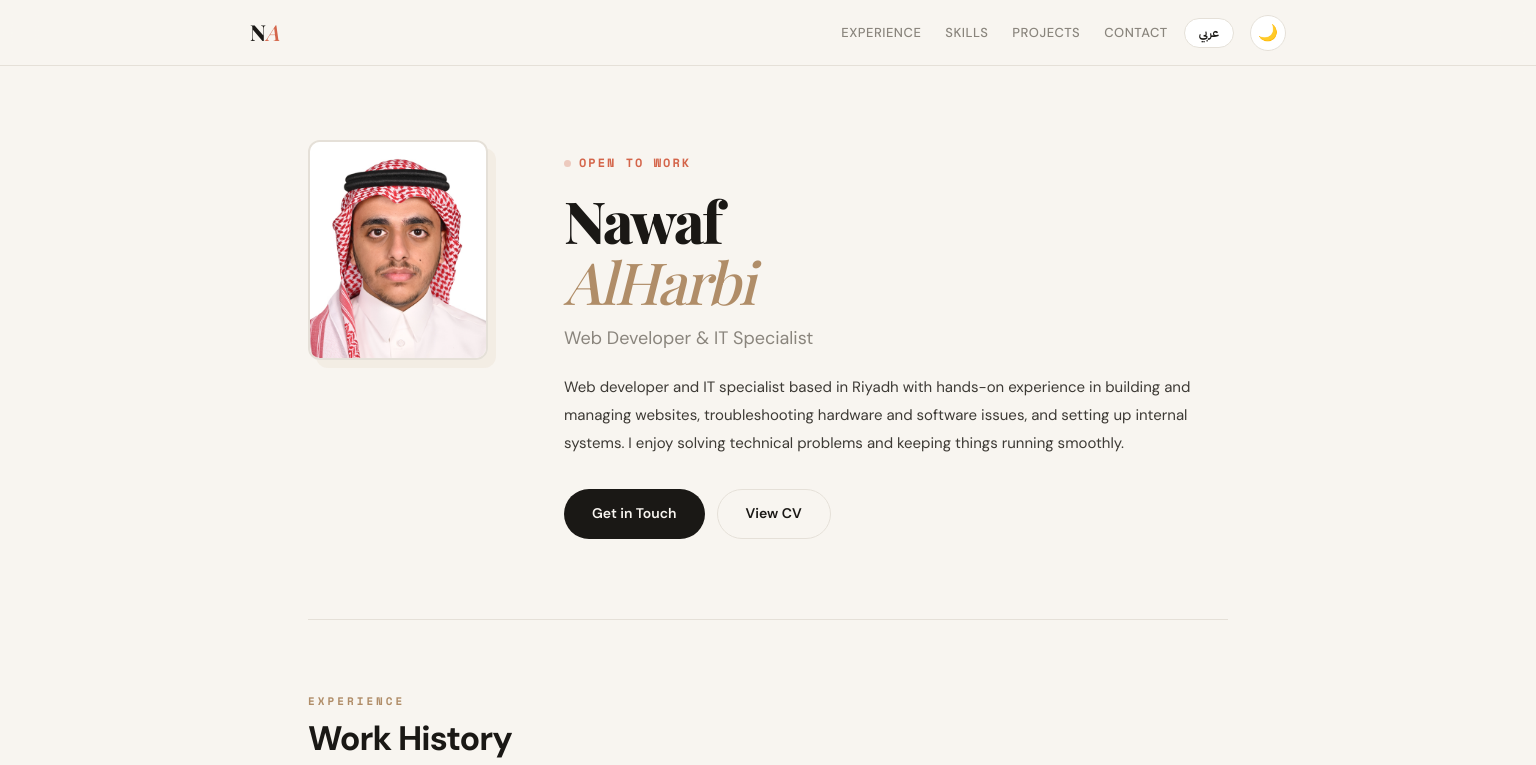
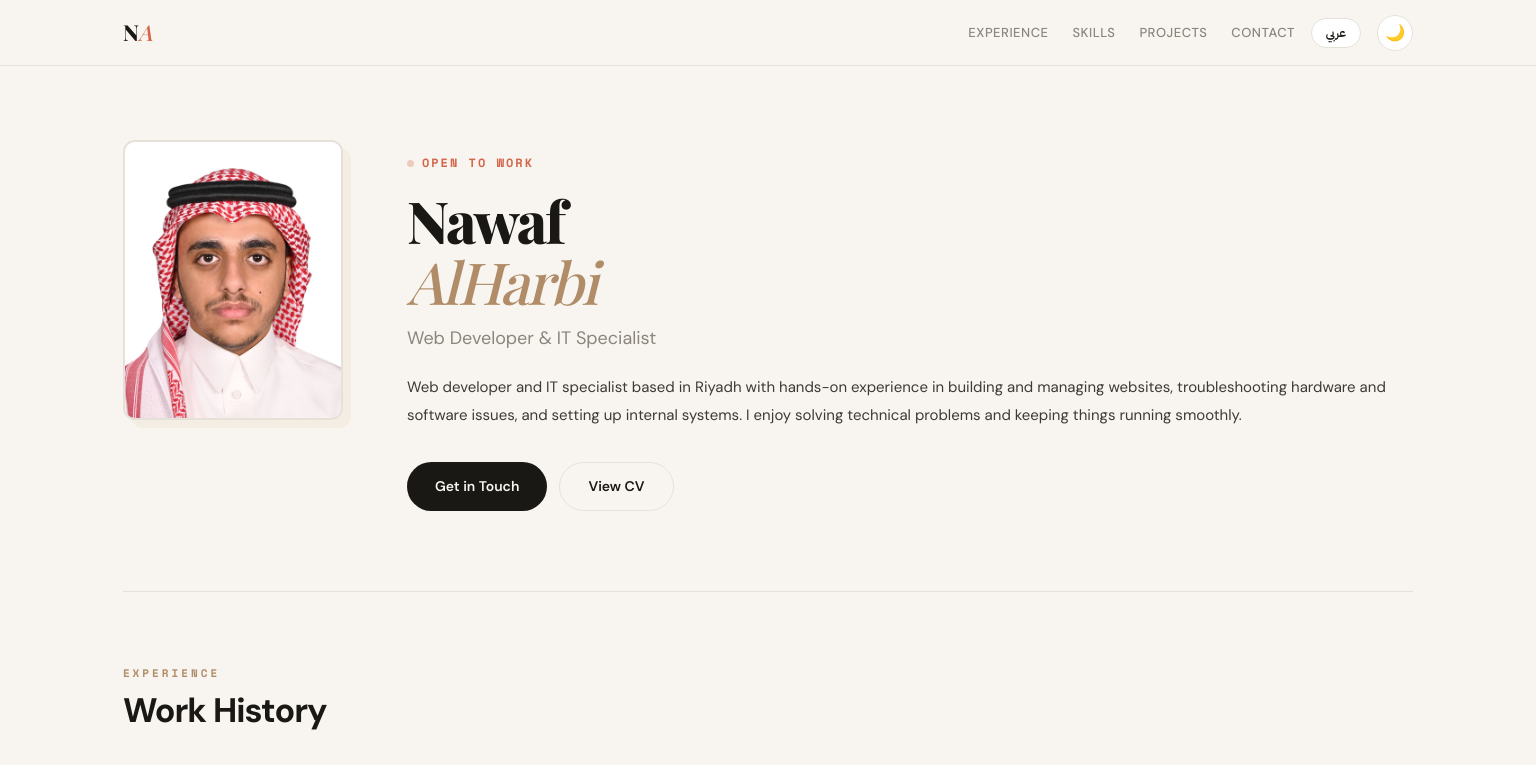
Before and after one commit to Nawaf659/nawaf659.github.io, a plain HTML site: page index.html in a window 1536 px wide. Shown: the top 765 px of the page. Drawn offline with nearby package versions, Linux system fonts and the light colour scheme.

Commit message:
update layout v3

```diff
--- a/index.html
+++ b/index.html
@@ -25,13 +25,13 @@ html[dir="rtl"] body{font-family:'IBM Plex Sans Arabic','DM Sans',sans-serif}
 html[dir="rtl"] *{letter-spacing:0 !important}
 h1,h2,h3{font-family:'Playfair Display',Georgia,serif}
 html[dir="rtl"] h1,html[dir="rtl"] h2,html[dir="rtl"] h3{font-family:'IBM Plex Sans Arabic',serif}
-.page{max-width:1200px;margin:0 auto}
-.content{max-width:960px;margin:0 auto;padding:0 40px}
+.page{max-width:100%;margin:0 auto}
+.content{max-width:100%;margin:0 auto;padding:0 8vw}
 
 /* Topbar */
 .topbar{position:fixed;top:0;left:0;right:0;z-index:100;background:rgba(248,245,240,0.9);backdrop-filter:blur(16px);border-bottom:1px solid var(--border);transition:background 0.4s}
 html.dark .topbar{background:rgba(17,19,24,0.9)}
-.topbar-inner{max-width:1100px;margin:0 auto;padding:14px 32px;display:flex;justify-content:space-between;align-items:center}
+.topbar-inner{max-width:100%;margin:0 auto;padding:14px 8vw;display:flex;justify-content:space-between;align-items:center}
 .logo{font-family:'Playfair Display',serif;font-weight:800;font-size:22px;color:var(--ink);letter-spacing:-1px}
 .logo em{font-style:italic;color:var(--accent);font-weight:500}
 .topbar-right{display:flex;align-items:center;gap:16px}
@@ -203,9 +203,12 @@ footer{padding:48px 32px;text-align:center;font-size:12px;color:var(--muted);fon
   .contact-row{grid-template-columns:repeat(2,1fr)}
 }
 @media(min-width:1400px){
-  .content{max-width:1000px}
-  .hero-grid{grid-template-columns:200px 1fr;gap:56px}
-  .proj-grid{gap:20px}
+  .hero-grid{grid-template-columns:220px 1fr;gap:64px}
+  .hero-photo{width:220px;height:280px}
+  .proj-grid{grid-template-columns:repeat(4,1fr);gap:20px}
+}
+@media(min-width:1800px){
+  .content{padding:0 12vw}
 }
 </style>
 </head>
```
